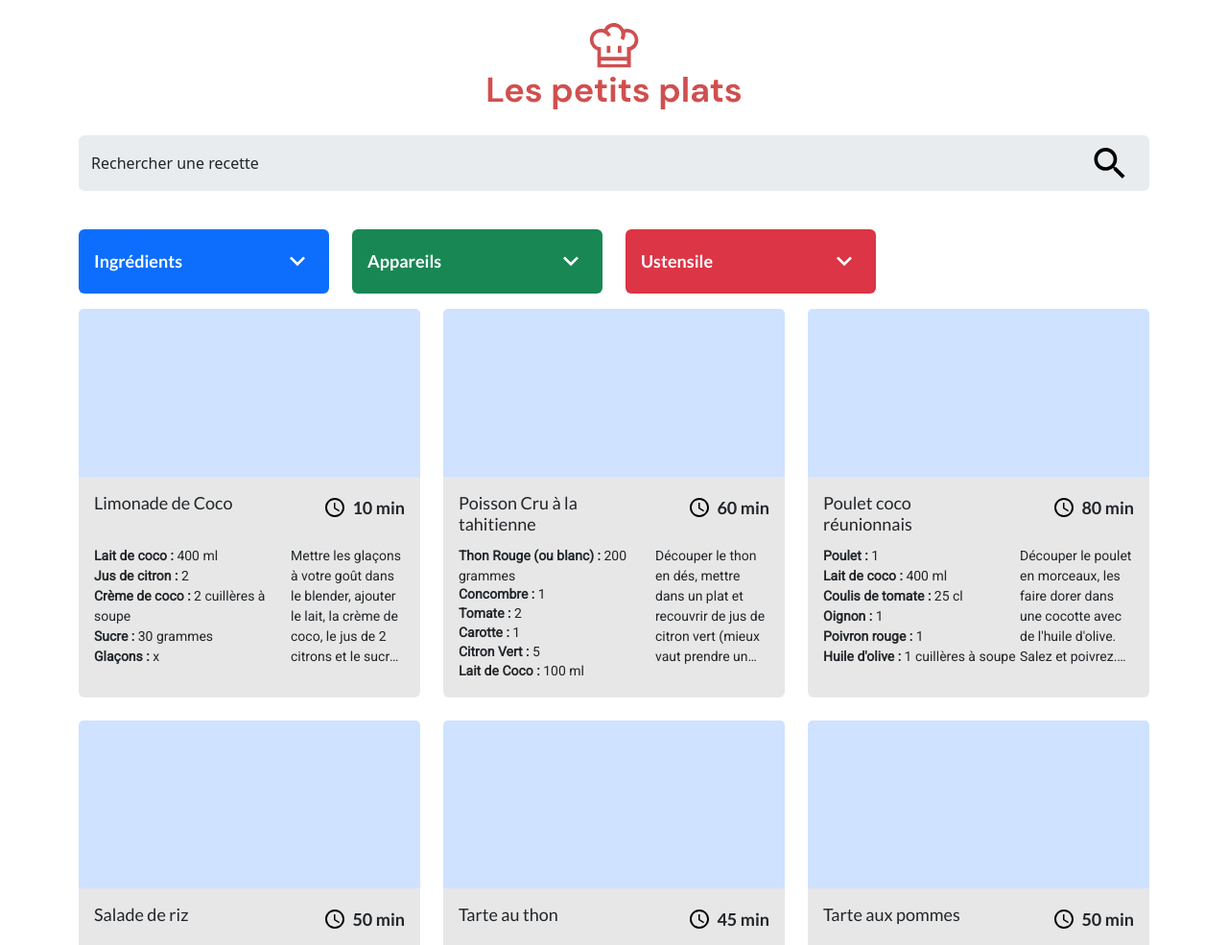
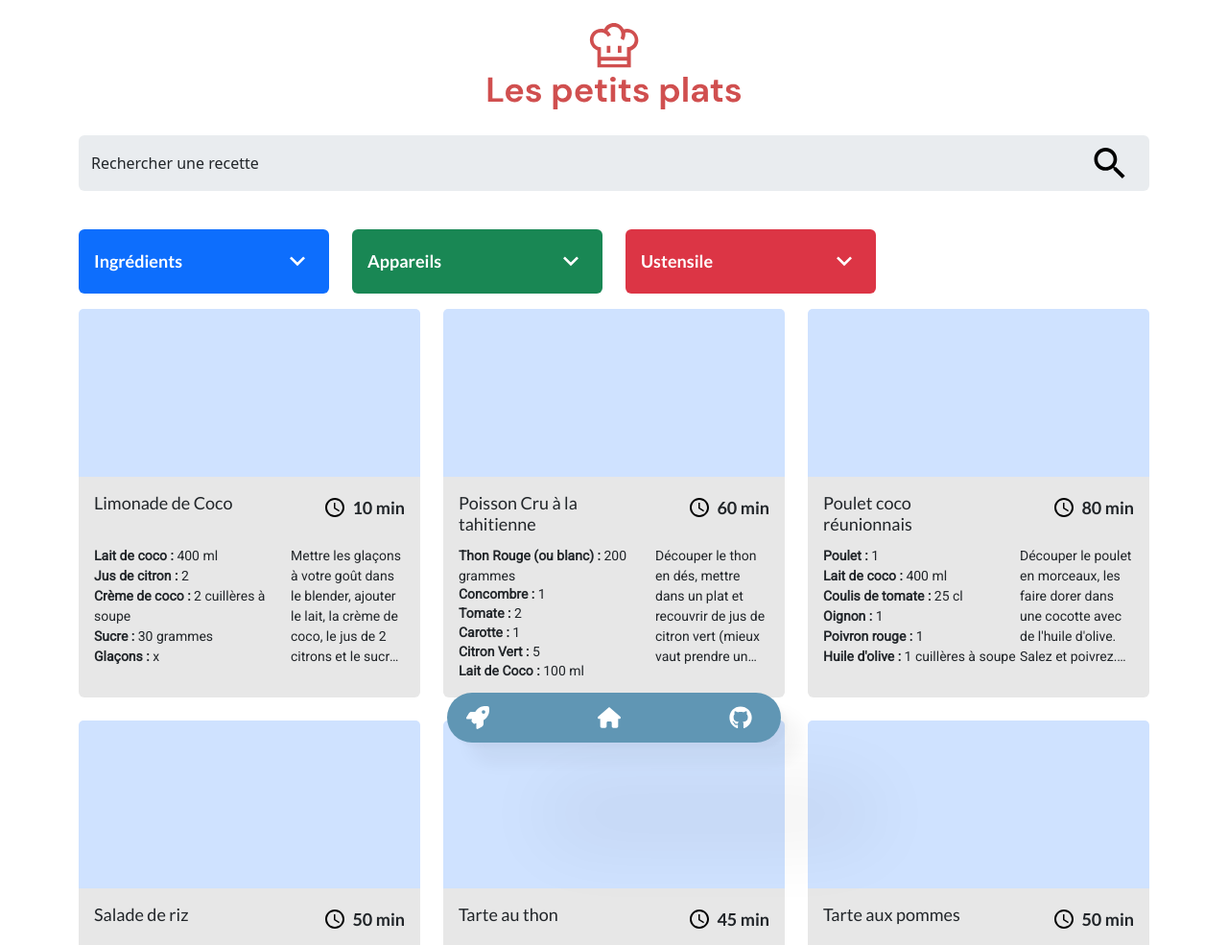
Before and after one commit to NicolasMB3/LPP_BAAR_Nicolas, a plain HTML site: page index.html in a window 1280 px wide. Shown: the top 985 px of the page at 96% size. Drawn offline with nearby package versions, Linux system fonts and the light colour scheme.

Commit message:
extra content :airplane:

```diff
--- a/index.html
+++ b/index.html
@@ -80,12 +80,23 @@
             <!-- Card -->
          </div>
       </div>
+      <div id="navigator" class="position-fixed bottom-0 start-50 translate-middle d-flex justify-content-between">
+         <div class="d-flex">
+            <a href="#" class="d-flex align-items-center" data-bs-toggle="tooltip" data-bs-placement="top"
+               data-bs-title="Comparaison performance"><img src="img/rocket.svg" alt="Image"></a>
+            <a href="#" class="active  d-flex" data-bs-toggle="tooltip" data-bs-placement="top"
+               data-bs-title="Accueil"><img src="img/accueil.svg" alt="Image"></a>
+            <a href="https://github.com/NicolasMB3/LPP_BAAR_Nicolas" class="d-flex" data-bs-toggle="tooltip"
+               data-bs-placement="top" data-bs-title="Page Github"><img src="img/github.svg" alt="Image"></a>
+         </div>
+      </div>
    </main>
    <script src="scripts/data/recipes.js"></script>
    <script type='module' src="scripts/main.js"></script>
    <script src="https://cdn.jsdelivr.net/npm/bootstrap@5.3.0-alpha1/dist/js/bootstrap.bundle.min.js"
       integrity="sha384-w76AqPfDkMBDXo30jS1Sgez6pr3x5MlQ1ZAGC+nuZB+EYdgRZgiwxhTBTkF7CXvN"
       crossorigin="anonymous"></script>
+   <script src="scripts/extra/navbar.js"></script>
 </body>
 
 </html>
--- /dev/null
+++ b/scripts/extra/navbar.js
@@ -0,0 +1,19 @@
+// enable bootstrap tooltips
+const tooltipTriggerList = document.querySelectorAll('[data-bs-toggle="tooltip"]')
+const tooltipList = [...tooltipTriggerList].map(tooltipTriggerEl => new bootstrap.Tooltip(tooltipTriggerEl))
+
+const links = document.querySelectorAll('#navigator a');
+
+links.forEach((link) => {
+   link.addEventListener('mouseover', () => {
+      // set the 'active' class on the hovered element
+      link.classList.add('active');
+
+      // remove the 'active' class from all other elements
+      links.forEach((otherLink) => {
+         if (otherLink !== link) {
+            otherLink.classList.remove('active');
+         }
+      });
+   });
+});
--- a/scripts/models/Cards.js
+++ b/scripts/models/Cards.js
@@ -9,49 +9,64 @@ class CreateCard {
    }
 
    createCardItem() {
-      let divCol = document.createElement('div');
-      divCol.setAttribute('class', 'col-sm col-md-6 col-lg-4');
-      let divCard = document.createElement('div');
-      divCard.setAttribute('class', 'card border-0');
+      // Build Container
+      const divCol = document.createElement('div');
+      divCol.classList.add('col-sm', 'col-md-6', 'col-lg-4');
+
+      const divCard = document.createElement('div');
+      divCard.classList.add('card', 'border-0');
       divCard.style.width = '100%';
-      let divCardImgTop = document.createElement('div');
-      divCardImgTop.setAttribute('class', 'card-img-top bg-color bg-primary-subtle');
-      let divCardBody = document.createElement('div');
-      divCardBody.setAttribute('class', 'card-body rounded-bottom');
-      let dFlexJTMB = document.createElement('div');
-      dFlexJTMB.setAttribute('class', 'd-flex justify-content-between mb-3 card-header-content');
-      let h5CardTitle = document.createElement('h5');
-      h5CardTitle.setAttribute('class', 'card-title text-start');
+
+      const divCardImgTop = document.createElement('div');
+      divCardImgTop.classList.add('card-img-top', 'bg-color', 'bg-primary-subtle');
+
+      // Append elements to container
+      divCol.appendChild(divCard);
+      divCard.appendChild(divCardImgTop);
+
+      // Build card body
+      const divCardBody = document.createElement('div');
+      divCardBody.classList.add('card-body', 'rounded-bottom');
+
+      // Build title and time (minutes to cook)
+      const dFlexJTMB = document.createElement('div');
+      dFlexJTMB.classList.add('d-flex', 'justify-content-between', 'mb-3', 'card-header-content');
+
+      const h5CardTitle = document.createElement('h5');
+      h5CardTitle.classList.add('card-title', 'text-start');
       h5CardTitle.innerHTML = this.title;
-      let w50CardTitle = document.createElement('div');
-      w50CardTitle.setAttribute('class', 'w-50 card-title d-flex justify-content-end align-items-center');
-      let imgTime = document.createElement('img');
+
+      const w50CardTitle = document.createElement('div');
+      w50CardTitle.classList.add('w-50', 'card-title', 'd-flex', 'justify-content-end', 'align-items-center');
+
+      const imgTime = document.createElement('img');
       imgTime.setAttribute('src', 'img/time.svg');
       imgTime.setAttribute('alt', 'Temps de préparation');
-      let ps2 = document.createElement('p');
-      ps2.setAttribute('class', 'text-start mb-0 ps-2');
-      ps2.innerHTML = this.time + ' min';
 
-      let cardContent = document.createElement('div');
-      cardContent.setAttribute('class', 'card-content d-flex justify-content-between');
-      let dFlexFC = document.createElement('div');
-      dFlexFC.setAttribute('class', 'd-flex flex-column text-start card-description');
+      const ps2 = document.createElement('p');
+      ps2.classList.add('text-start', 'mb-0', 'ps-2');
+      ps2.innerHTML = `${this.time} min`;
+
+      // Card content
+      const cardContent = document.createElement('div');
+      cardContent.classList.add('card-content', 'd-flex', 'justify-content-between');
+
+      const dFlexFC = document.createElement('div');
+      dFlexFC.classList.add('d-flex', 'flex-column', 'text-start', 'card-description');
 
       // Get ingredients list from the recipe
       for (let i = 0; i < this.ingredient.length; i++) {
-         let pIngredient = document.createElement('p');
+         const pIngredient = document.createElement('p');
          pIngredient.classList.add('mb-0');
          pIngredient.innerHTML = `<span class="fw-bold">${this.ingredient[i]} :</span> ${this.quantity[i]} ${this.unit[i]}`;
          dFlexFC.appendChild(pIngredient);
       }
 
-      let w50 = document.createElement('p');
-      w50.setAttribute('class', 'text-start w-50');
+      const w50 = document.createElement('p');
+      w50.classList.add('text-start', 'w-50');
       w50.innerHTML = this.description;
 
-      // Appending Elements
-      divCol.appendChild(divCard);
-      divCard.appendChild(divCardImgTop);
+      // Append elements to card body
       divCard.appendChild(divCardBody);
       divCardBody.appendChild(dFlexJTMB);
       dFlexJTMB.appendChild(h5CardTitle);
@@ -61,6 +76,7 @@ class CreateCard {
       divCardBody.appendChild(cardContent);
       cardContent.appendChild(dFlexFC);
       cardContent.appendChild(w50);
+
       document.getElementById('container-card').appendChild(divCol);
    }
 }
--- a/style.css
+++ b/style.css
@@ -9,11 +9,11 @@
 
    --line-height: 22px;
 
-   --bg-color: #cfe2ff;
+   --bg-color: #a2c6fc;
    --white-color: #ffffff;
+   --transparent: tranparent;
 }
 
-/* ===== Scrollbar CSS ===== */
 /* Firefox */
 * {
    scrollbar-width: thin;
@@ -22,17 +22,16 @@
 
 /* Chrome, Edge, and Safari */
 *::-webkit-scrollbar {
-   width: 14px;
+   width: 12px;
 }
 
 *::-webkit-scrollbar-track {
-   background: var(--white-color);
+   background: var(--transparent);
 }
 
 *::-webkit-scrollbar-thumb {
    background-color: var(--bg-color);
    border-radius: 10px;
-   border: 3px solid var(--white-color);
 }
 
 /* Supprime le border lors du click et du hover de Bootstrap  */
@@ -95,6 +94,7 @@ p {
 }
 
 .card:hover {
+   cursor: pointer;
    transform: translateY(-7px);
 }
 
@@ -178,3 +178,48 @@ p {
    color: var(--white-color);
    opacity: 1;
 }
+
+#navigator {
+   width: auto;
+   background-color: #6096B4;
+   border-radius: 50px;
+   font-family: var(--title-font);
+   font-weight: var(--title-weight);
+   font-size: var(--title-font-size);
+   line-height: var(--line-height);
+   box-shadow:
+      6.7px 6.7px 5.3px rgba(0, 0, 0, 0.028),
+      22.3px 22.3px 17.9px rgba(0, 0, 0, 0.042),
+      100px 100px 80px rgba(0, 0, 0, 0.07);
+}
+
+#navigator a:link,
+#navigator a:visited,
+#navigator a:hover,
+#navigator a:active {
+   text-decoration: none;
+}
+
+#navigator a:hover {
+   background-color: #93BFCF;
+}
+
+#navigator img {
+   width: 24px;
+   height: 24px;
+   margin-right: 10px;
+}
+
+.active {
+   display: flex;
+   justify-content: center;
+   width: 200px !important;
+}
+
+#navigator a {
+   color: white;
+   padding: 14px 20px;
+   border-radius: 50px;
+   height: 100%;
+   overflow-x: hidden;
+}
```
Also changed, not shown: img/accueil.svg (added), img/github.svg (added), img/rocket.svg (added).
